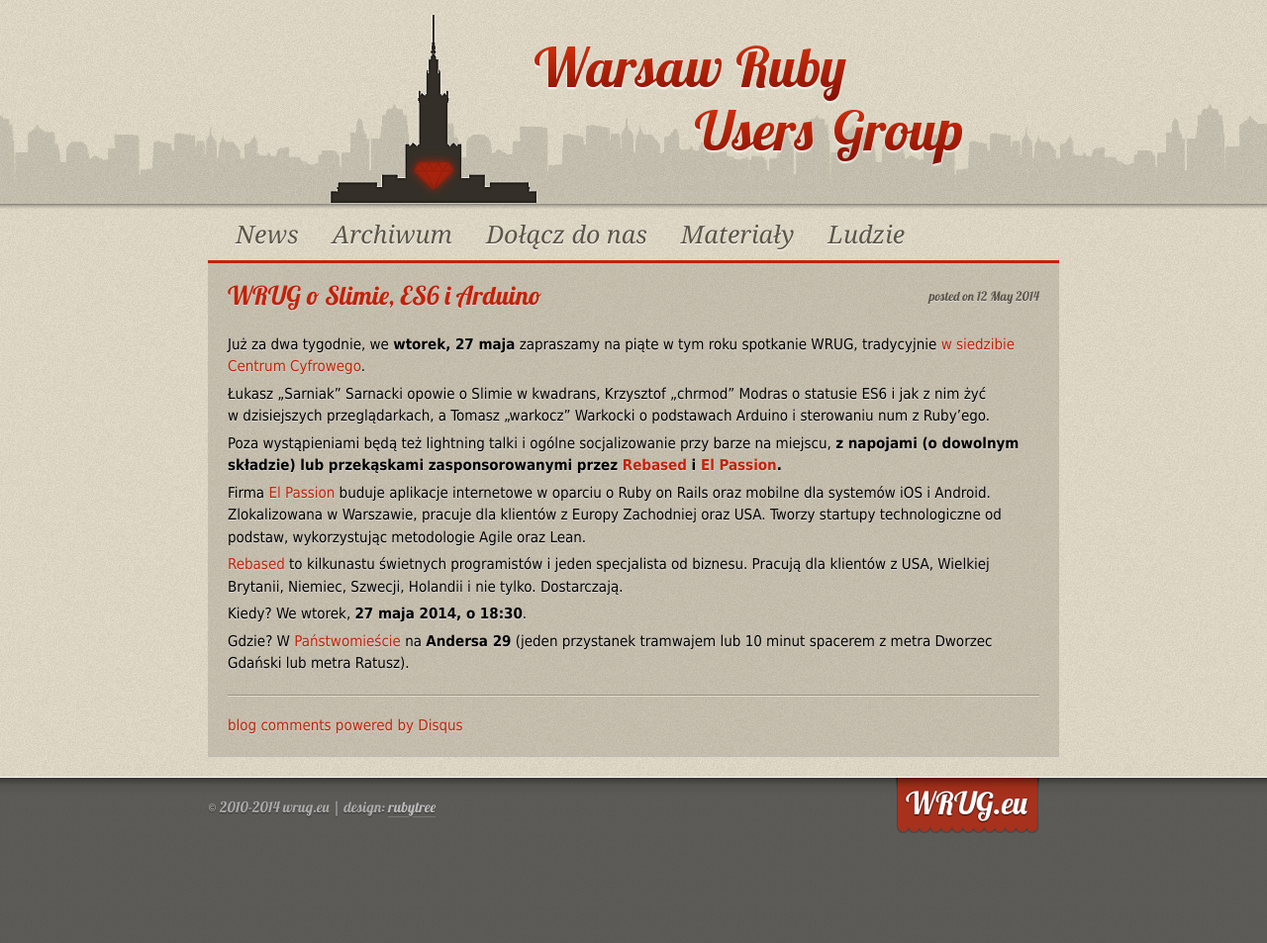
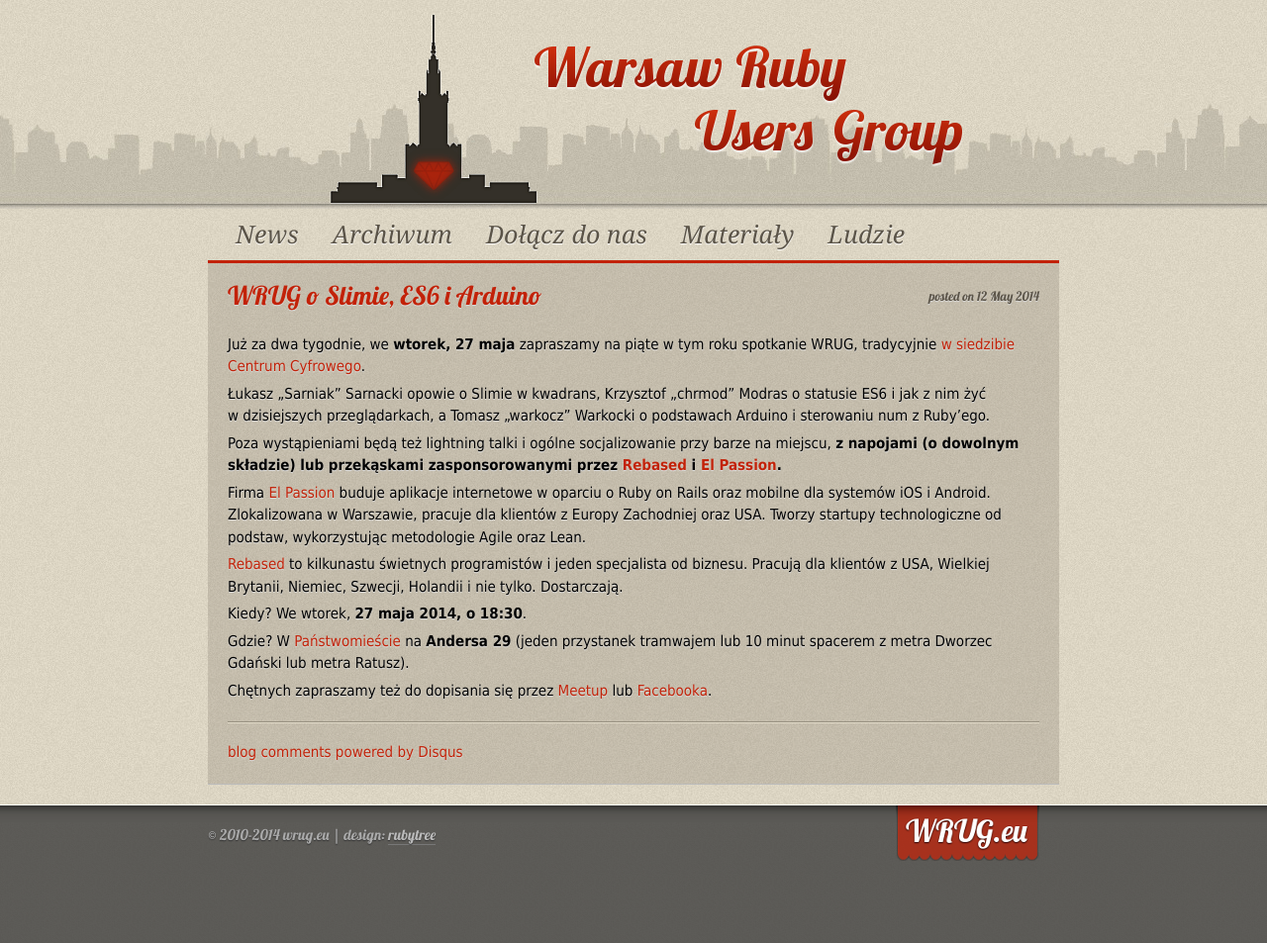
Before and after one commit to wrug/wrug.eu, a Jekyll site: the page built from _posts/2014-05-12-spotkanie-majowe.md, in a window 1280 px wide. Shown: the whole page at 99% size. Built offline with Jekyll 4.4.1, drawn with Linux system fonts in a browser that asks for light colours; comment, search, counter and statistics services are not loaded; before the commit the page ends 925 px from its top, so only the background shows below that.

Commit message:
May 2014 meeting: Fb + Meetup links

```diff
--- a/_posts/2014-05-12-spotkanie-majowe.md
+++ b/_posts/2014-05-12-spotkanie-majowe.md
@@ -32,3 +32,7 @@
 Gdzie? W [Państwomieście](http://panstwomiasto.pl) na
 **Andersa 29** (jeden przystanek tramwajem lub 10 minut
 spacerem z metra Dworzec Gdański lub metra Ratusz).
+
+Chętnych zapraszamy też do dopisania się przez
+[Meetup](http://www.meetup.com/Warsaw-Ruby-Users-Group-WRUG/events/182594772/)
+lub [Facebooka](https://www.facebook.com/events/235331013335178/).
```
